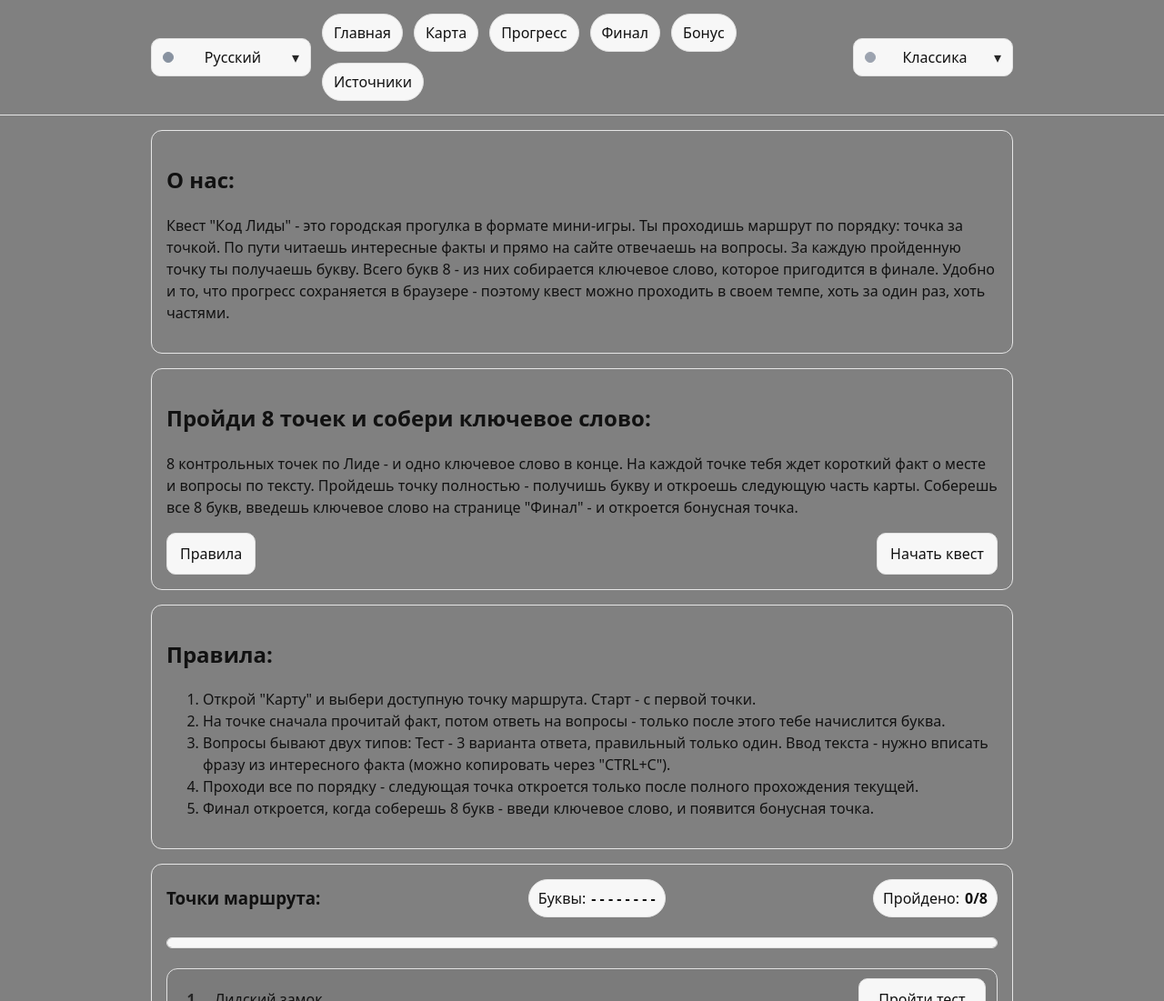
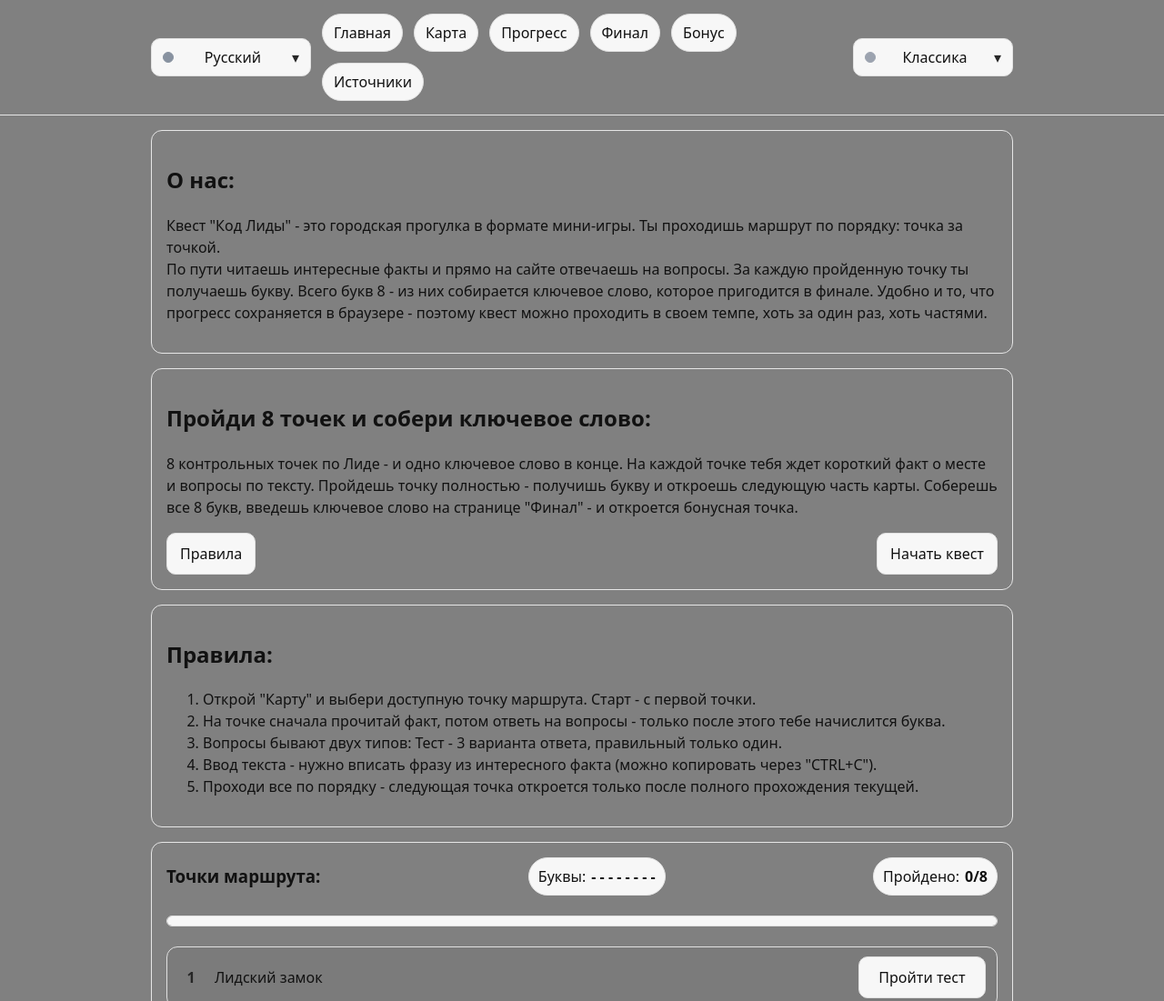
Before and after one commit to maxnikitov371-ux/kod-lidy, a plain HTML site: page index.html in a window 1280 px wide. Shown: the top 1101 px of the page at 91% size. Drawn offline with Linux system fonts and the light colour scheme.

Commit message:
Update index text and line breaks

```diff
--- a/index.html
+++ b/index.html
@@ -29,7 +29,7 @@
       <h2>О нас:</h2>
       <p>
         Квест "Код Лиды" - это городская прогулка в формате мини-игры.
-        Ты проходишь маршрут по порядку: точка за точкой.
+        Ты проходишь маршрут по порядку: точка за точкой. <br>
         По пути читаешь интересные факты и прямо на сайте отвечаешь на вопросы.
         За каждую пройденную точку ты получаешь букву.
         Всего букв 8 - из них собирается ключевое слово, которое пригодится в финале.
@@ -57,9 +57,9 @@
       <ol>
         <li>Открой "Карту" и выбери доступную точку маршрута. Старт - с первой точки.</li>
         <li>На точке сначала прочитай факт, потом ответь на вопросы - только после этого тебе начислится буква.</li>
-        <li>Вопросы бывают двух типов: Тест - 3 варианта ответа, правильный только один. Ввод текста - нужно вписать фразу из интересного факта (можно копировать через "CTRL+C").</li>
+        <li>Вопросы бывают двух типов: Тест - 3 варианта ответа, правильный только один.</li>
+        <li>Ввод текста - нужно вписать фразу из интересного факта (можно копировать через "CTRL+C").</li>
         <li>Проходи все по порядку - следующая точка откроется только после полного прохождения текущей.</li>
-        <li>Финал откроется, когда соберешь 8 букв - введи ключевое слово, и появится бонусная точка.</li>
       </ol>
     </section>
 
```
